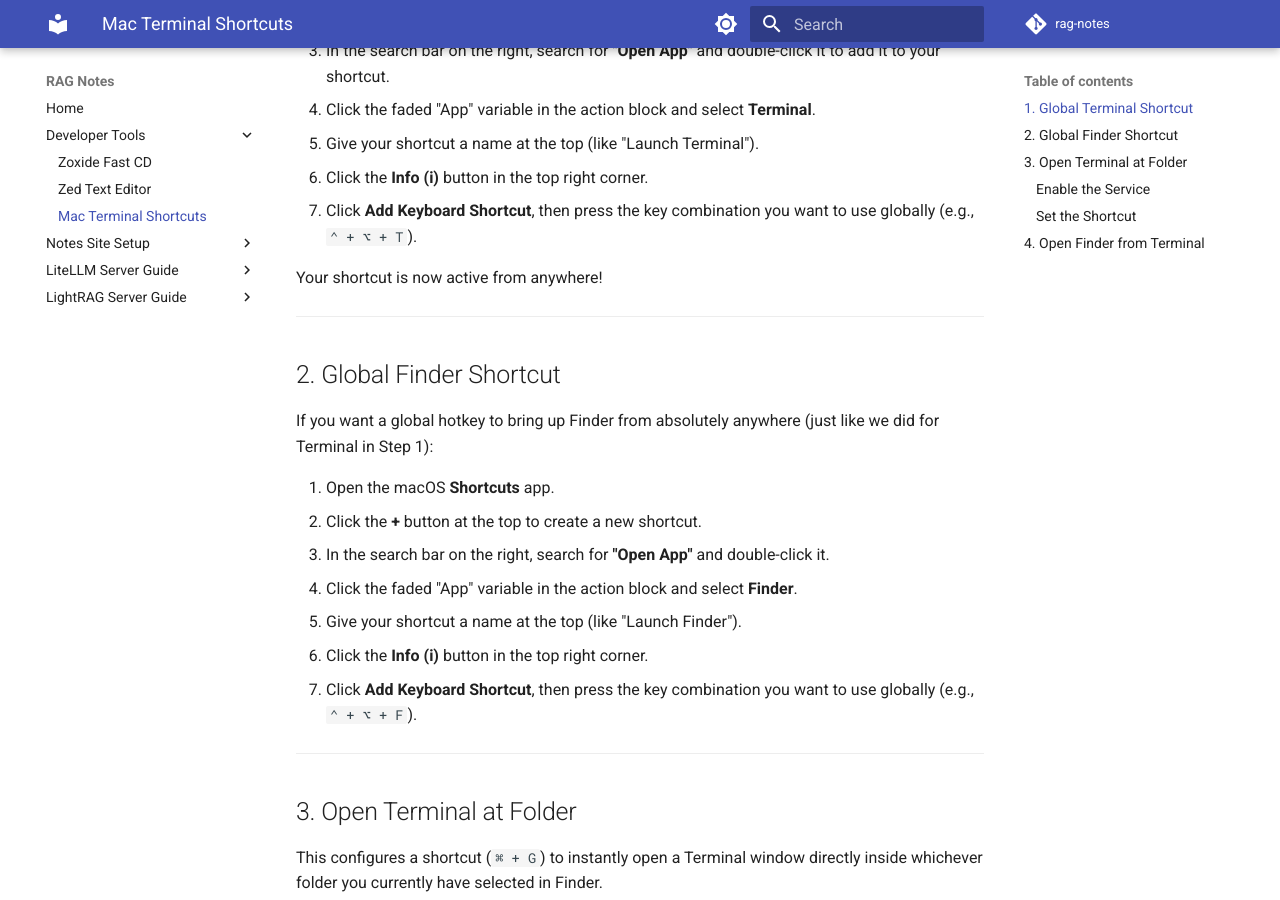
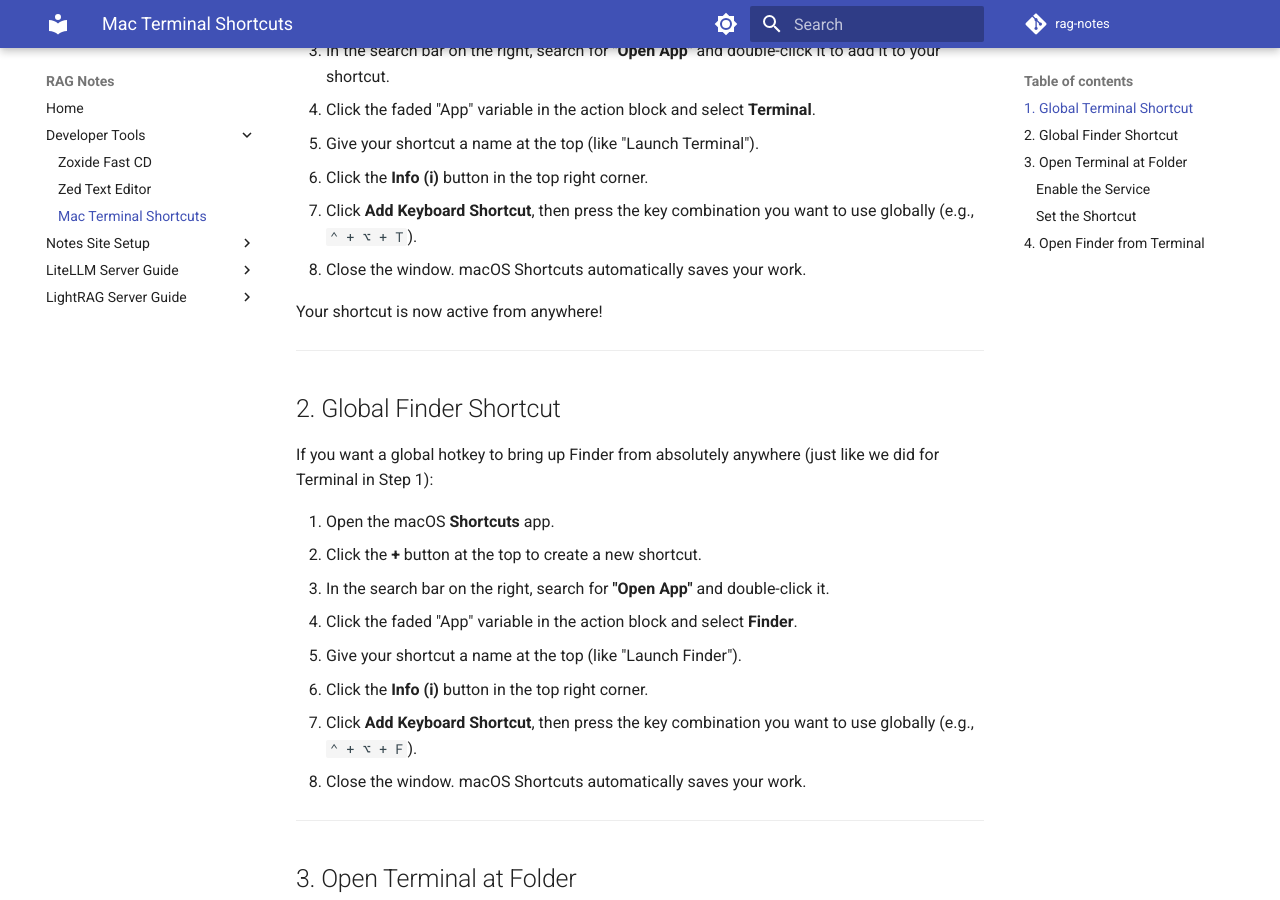
Before and after one commit to kbhatiya999/rag-notes, an MkDocs documentation site: the page built from docs/dev-tools/mac-terminal-shortcuts.md, in a window 1280 px wide and 900 px high, scrolled down 418 px. Built offline with MkDocs 1.6.1 and Material for MkDocs 9.7.7, drawn with Linux system fonts in a browser that asks for light colours; comment, search, counter and statistics services are not loaded.

Commit message:
Clarified Shortcuts app autosave behavior

```diff
--- a/docs/dev-tools/mac-terminal-shortcuts.md
+++ b/docs/dev-tools/mac-terminal-shortcuts.md
@@ -13,6 +13,7 @@
 5. Give your shortcut a name at the top (like "Launch Terminal").
 6. Click the **Info (i)** button in the top right corner.
 7. Click **Add Keyboard Shortcut**, then press the key combination you want to use globally (e.g., `⌃ + ⌥ + T`).
+8. Close the window. macOS Shortcuts automatically saves your work.
 
 Your shortcut is now active from anywhere!
 
@@ -29,6 +30,7 @@
 5. Give your shortcut a name at the top (like "Launch Finder").
 6. Click the **Info (i)** button in the top right corner.
 7. Click **Add Keyboard Shortcut**, then press the key combination you want to use globally (e.g., `⌃ + ⌥ + F`).
+8. Close the window. macOS Shortcuts automatically saves your work.
 
 ---
 
```
